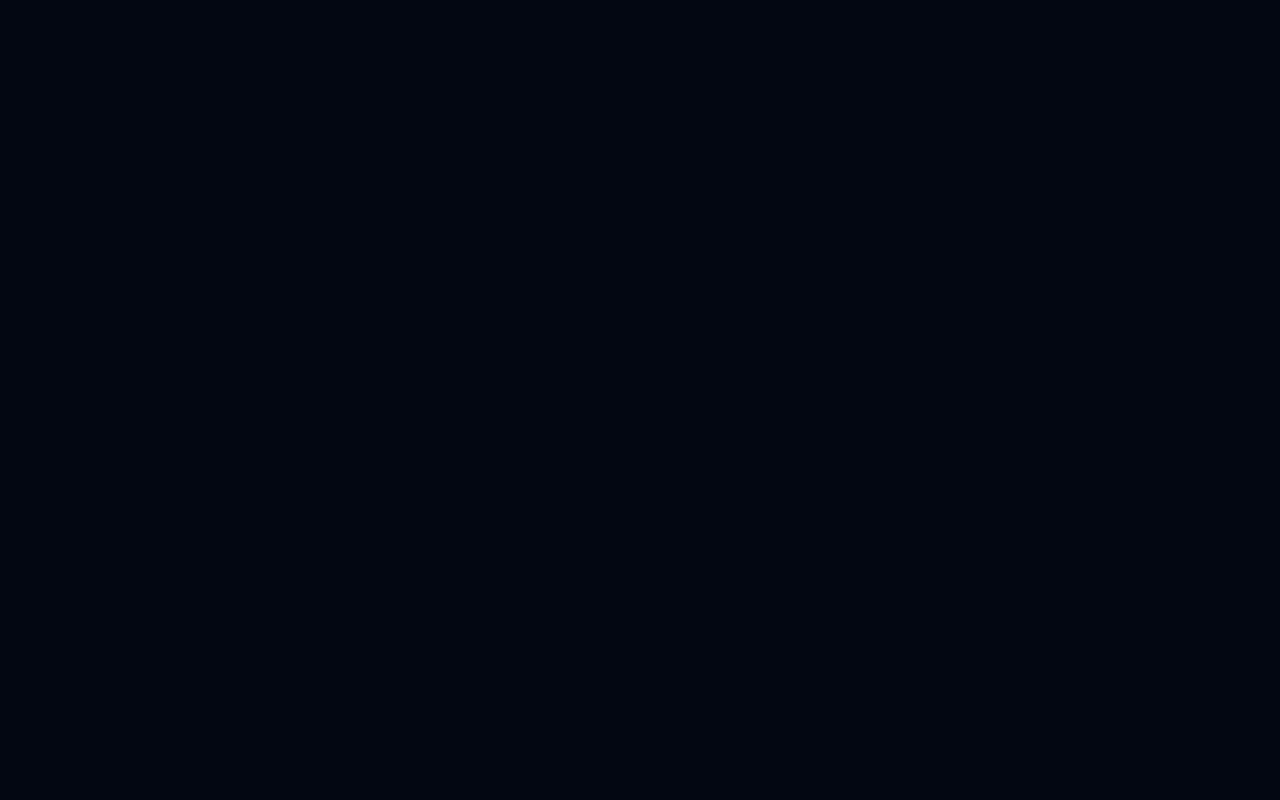
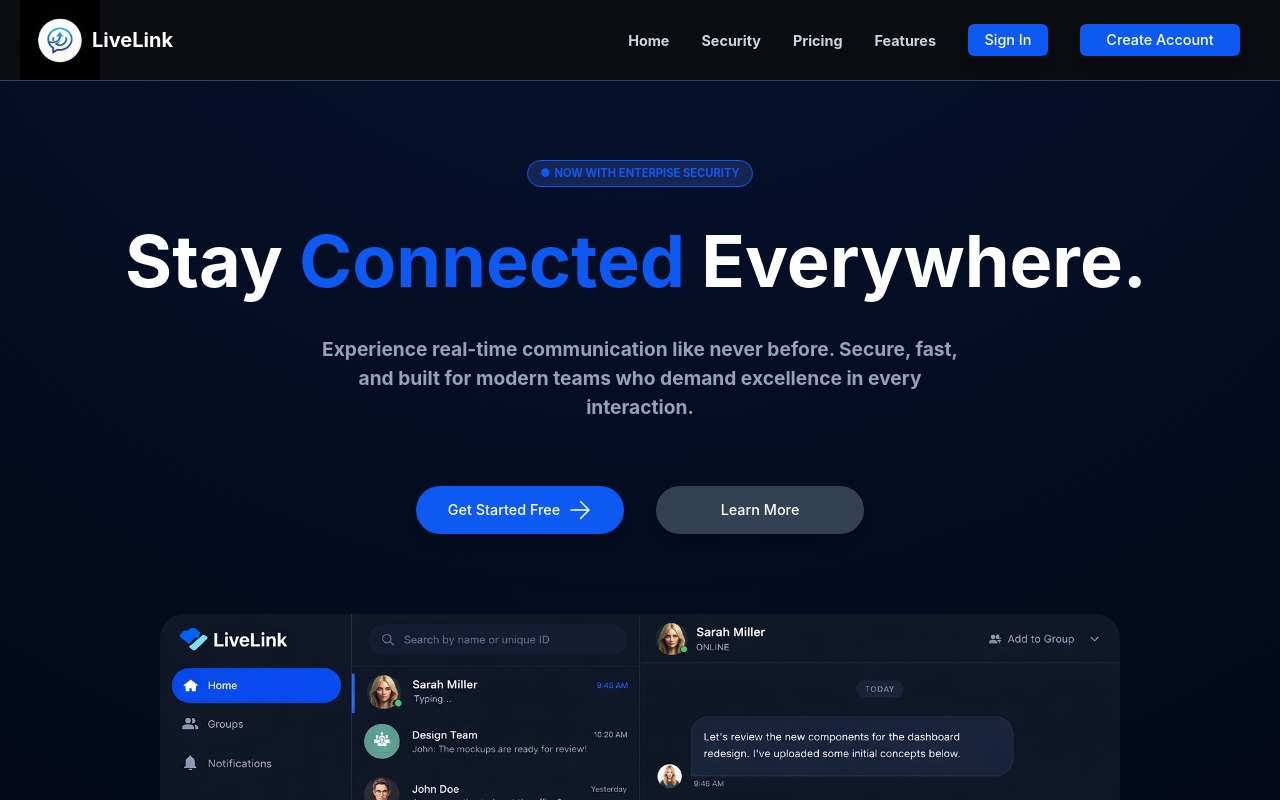
Before and after one commit to bhavesh10joshi/LiveLink, a React app in the folder frontend/: page / in a window 1280 px wide. Before the commit this address had no page. Shown: the top 800 px of the page. Built offline with nearby package versions, Linux system fonts and the light colour scheme; the HTML template or start-up script is replaced by a standard one.

Commit message:
more changes

```diff
--- a/frontend/src/App.tsx
+++ b/frontend/src/App.tsx
@@ -19,6 +19,7 @@ function App() {
   return <>
     <BrowserRouter>
       <Routes>
+        <Route path="/" element={<IntroPage/>}/>
         <Route path="/LiveLink/Introduction" element={<IntroPage/>}/>
         <Route path="/LiveLink/Application/Pricing" element={<PricingPage/>}/>
         <Route path="/LiveLink/Application/Security" element={<SecurityPage/>}/>
```
